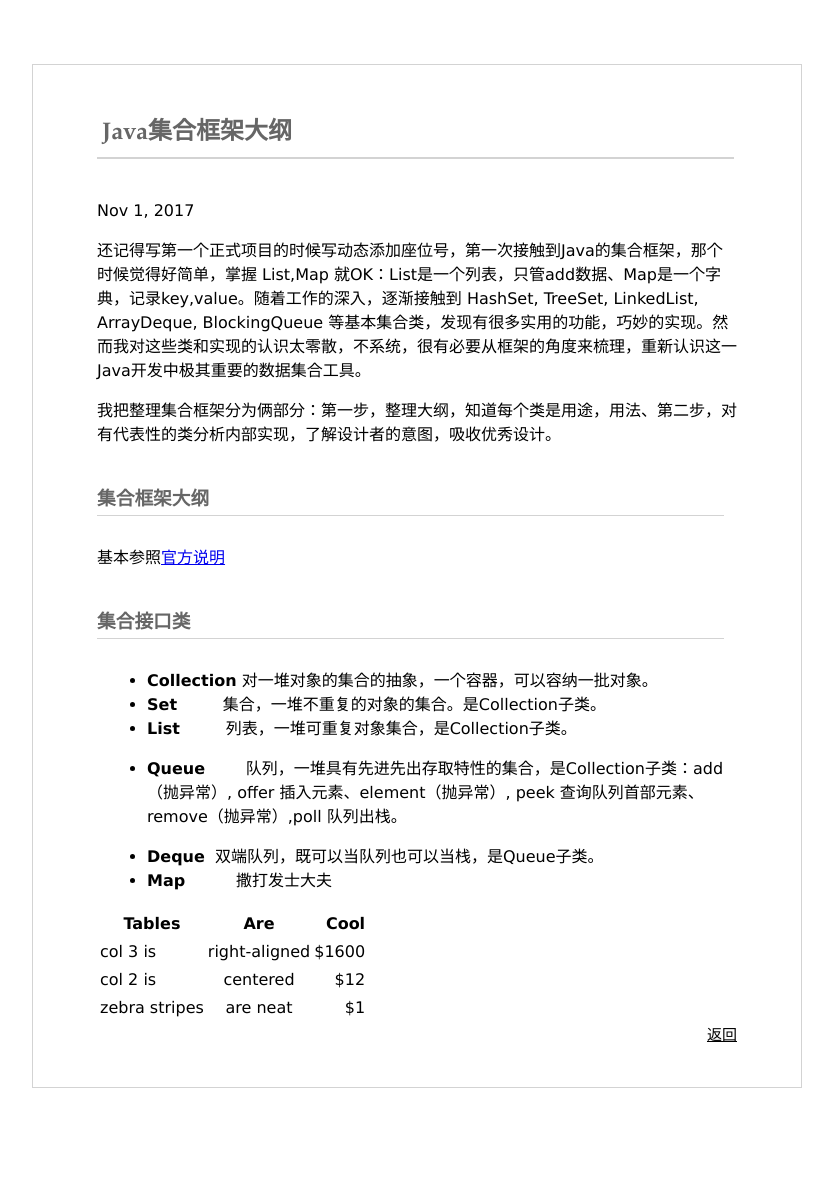
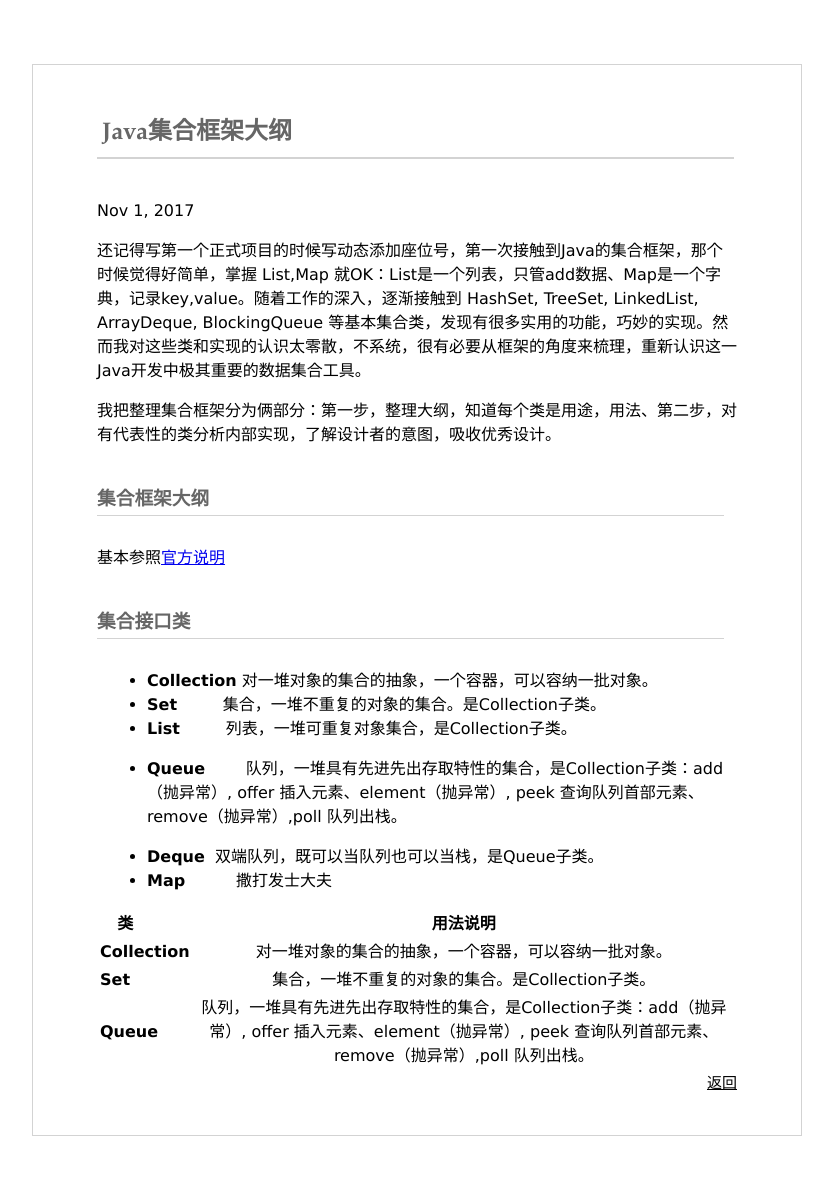
Before and after one commit to chufengma/blog, a Jekyll site: the page built from _posts/2017-11-01-Java集合框架大纲.md, in a window 1280 px wide. Shown: the whole page, without its empty margins (224-1057 px from the left). Built offline with Jekyll 4.4.1, drawn with Linux system fonts in a browser that asks for light colours; our own code applies the rules of GitHub Pages for plain Markdown files; before the commit the page ends 1152 px from its top, so only the background shows below that.

Commit message:
Update 2017-11-01-Java集合框架大纲.md

```diff
--- a/_posts/2017-11-01-Java集合框架大纲.md
+++ b/_posts/2017-11-01-Java集合框架大纲.md
@@ -14,8 +14,8 @@
 - **Deque**        双端队列，既可以当队列也可以当栈，是Queue子类。
 - **Map**          撒打发士大夫
 
-| Tables        | Are           | Cool  |
-| ------------- |:-------------:| -----:|
-| col 3 is      | right-aligned | $1600 |
-| col 2 is      | centered      |   $12 |
-| zebra stripes | are neat      |    $1 |
+| 类                 | 用法说明                                                                                 |
+| -------------------|:---------------------------------------------------------------------------------------:|
+| **Collection**     | 对一堆对象的集合的抽象，一个容器，可以容纳一批对象。 |
+| **Set**     | 集合，一堆不重复的对象的集合。是Collection子类。 |
+| **Queue**    | 队列，一堆具有先进先出存取特性的集合，是Collection子类：add（抛异常）, offer 插入元素、element（抛异常）, peek 查询队列首部元素、remove（抛异常）,poll 队列出栈。 |
```
